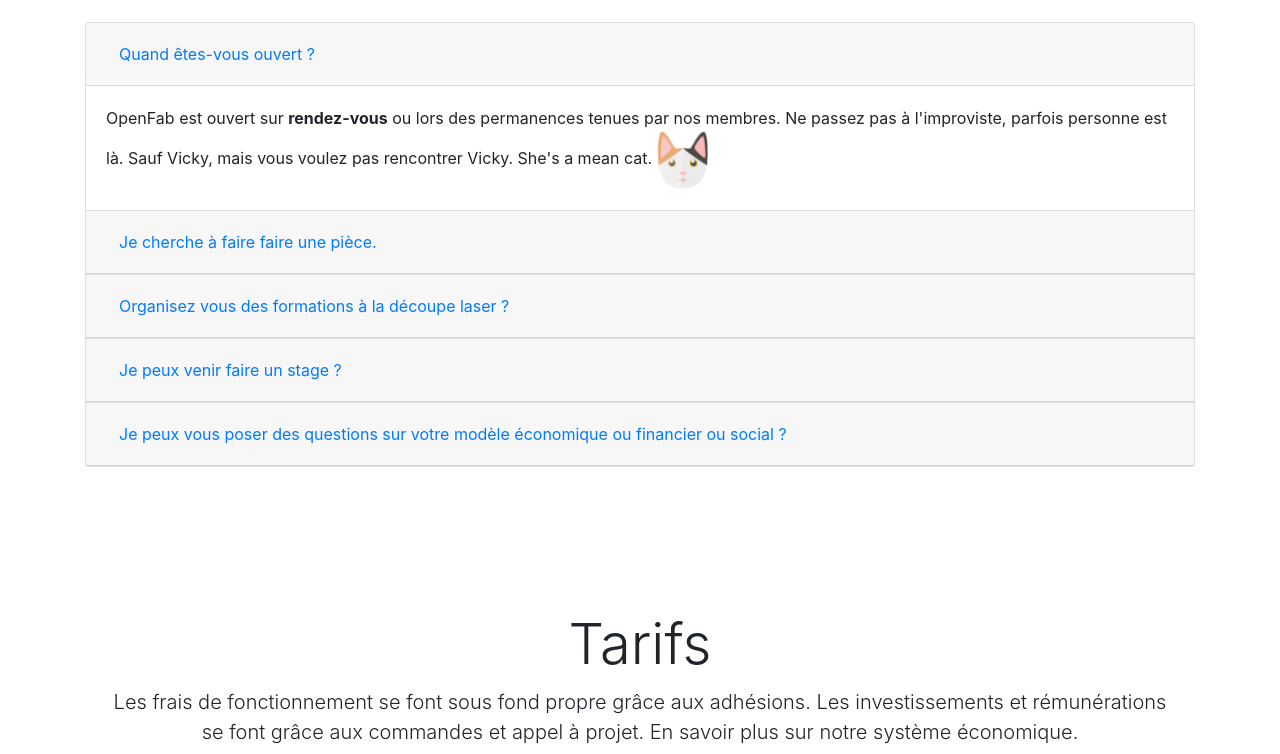
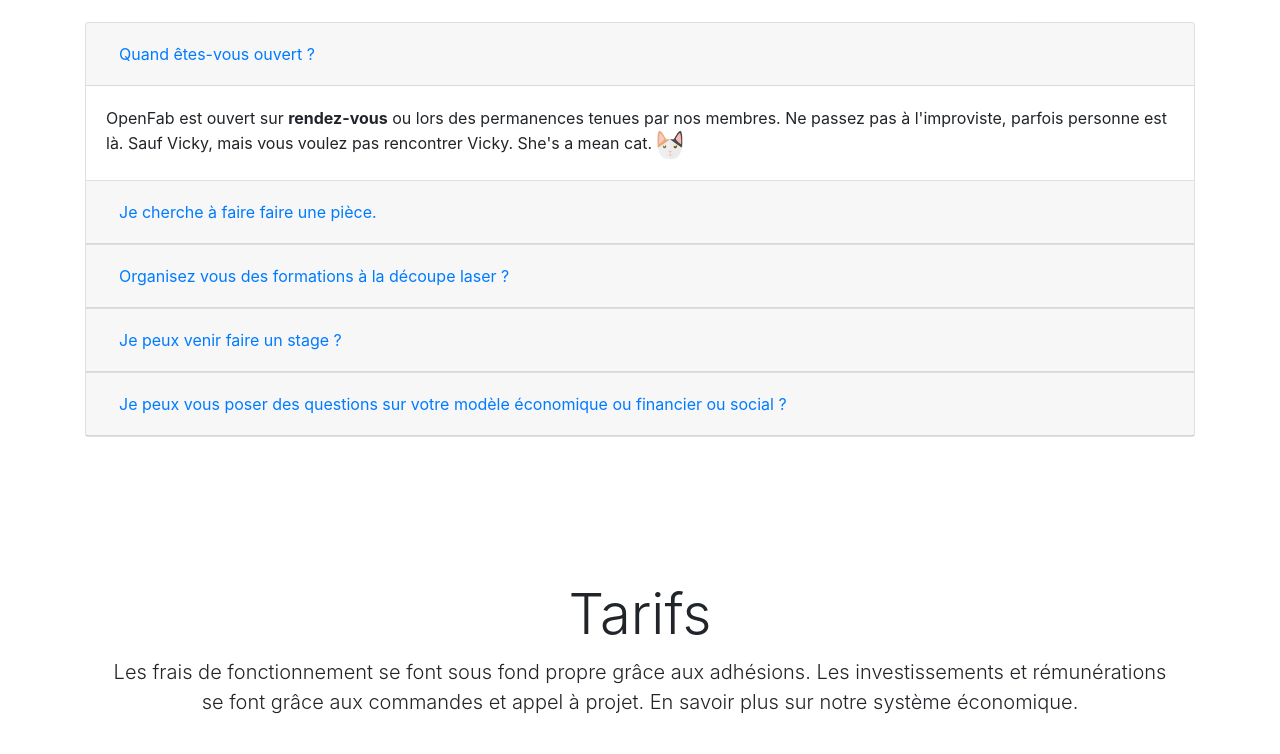
Before and after one commit to openfab-lab/openfab-website, a plain HTML site: page index.html in a window 1280 px wide. Shown: the part 1200-1954 px from the top of the page. Drawn offline with nearby package versions, Linux system fonts and the light colour scheme.

Commit message:
img size

```diff
--- a/index.html
+++ b/index.html
@@ -102,7 +102,7 @@
 
                     <div id="collapseOne" class="collapse show" aria-labelledby="headingOne" data-parent="#accordionExample">
                       <div class="card-body">
-                        OpenFab est ouvert sur <strong>rendez-vous</strong> ou lors des permanences tenues par nos membres. Ne passez pas à l'improviste, parfois personne est là. Sauf Vicky, mais vous voulez pas rencontrer Vicky. She's a mean cat. <img src="/img/cat-set.png" alt="" height="60">
+                        OpenFab est ouvert sur <strong>rendez-vous</strong> ou lors des permanences tenues par nos membres. Ne passez pas à l'improviste, parfois personne est là. Sauf Vicky, mais vous voulez pas rencontrer Vicky. She's a mean cat. <img src="/img/cat-set.png" alt="" height="30">
                       </div>
                     </div>
                   </div>
```
